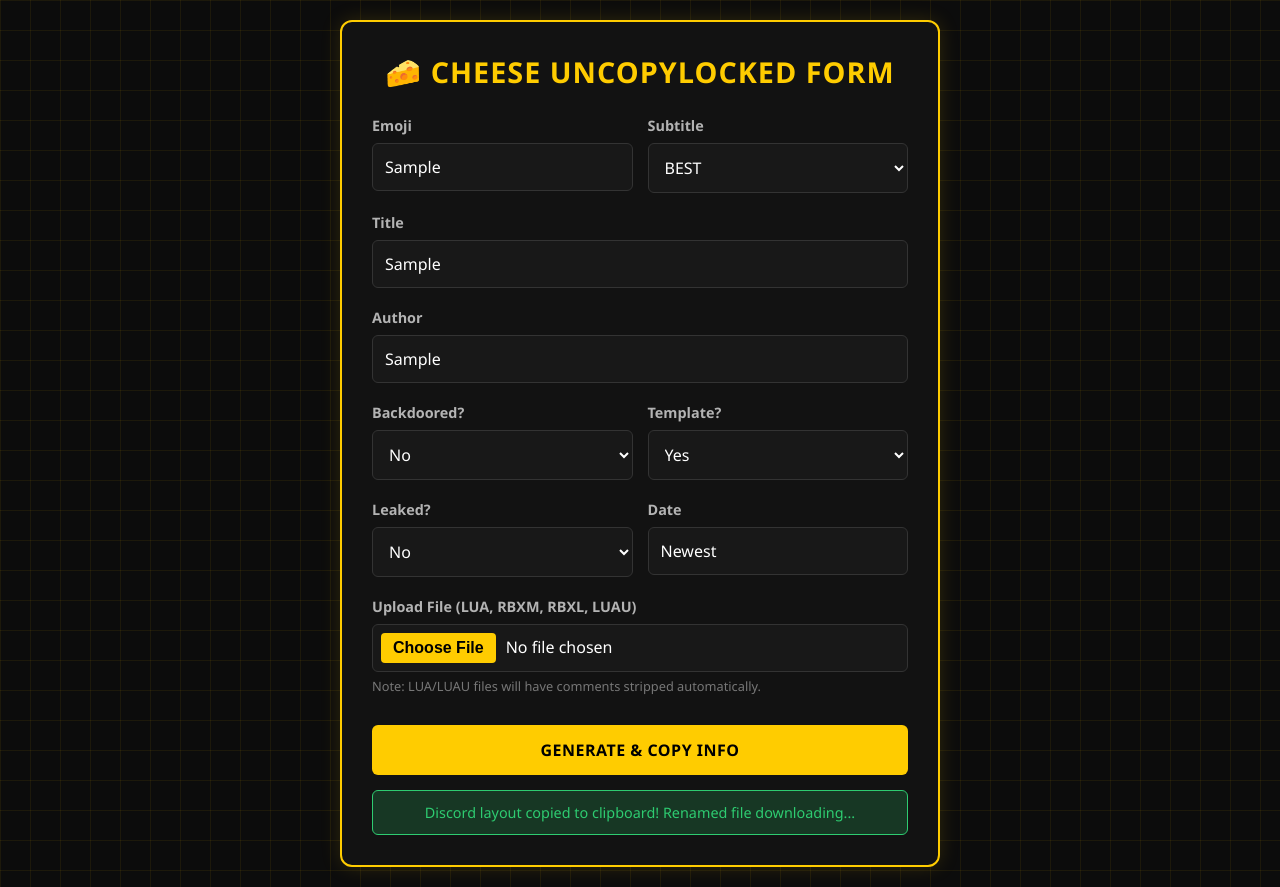
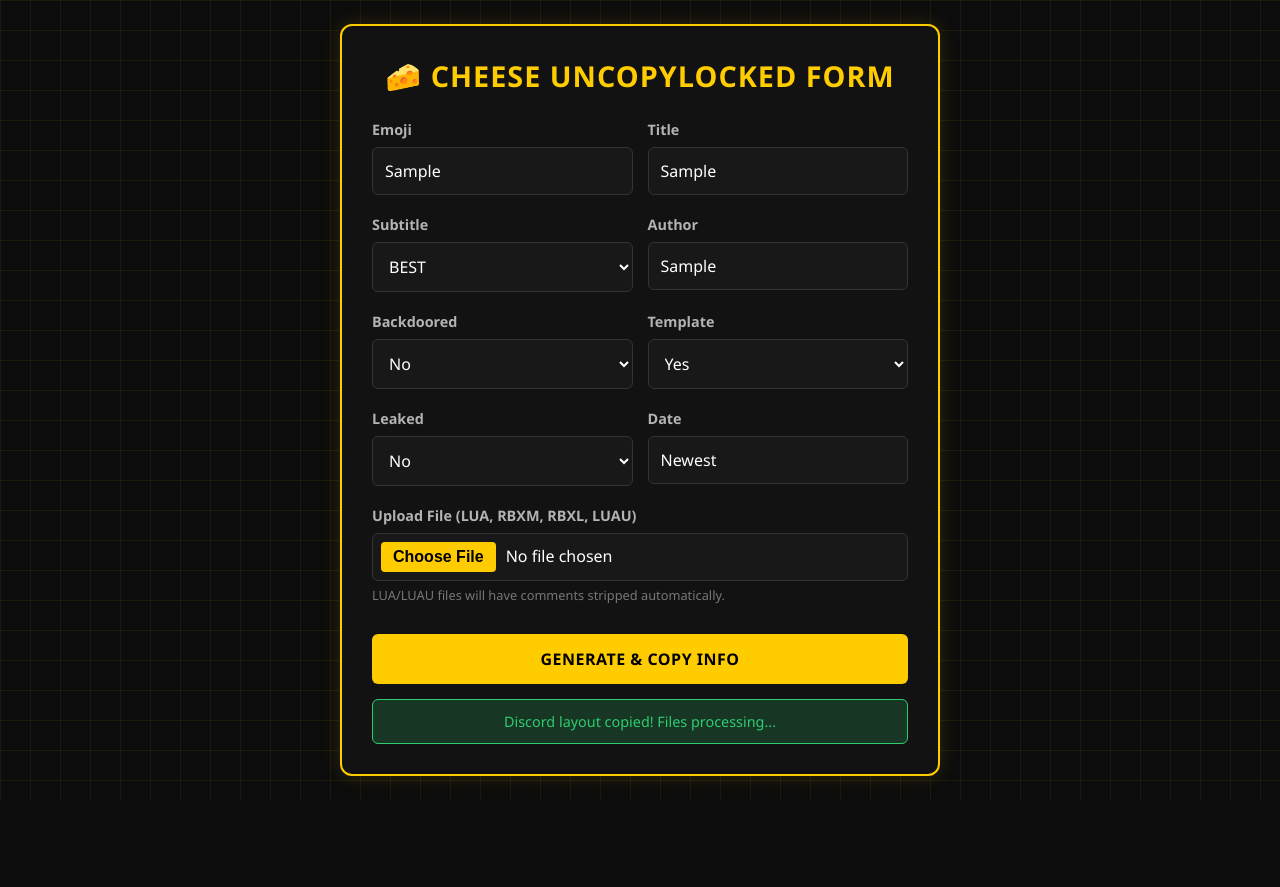
Before and after one commit to cheesedoodleman24-cmd/Silly-Stakes-Arcade-Brainrot-Gacha, a plain HTML site: page index.html in a window 1280 px wide. Both pictures are taken after typing "Sample", "Sample", "Sample" into the empty fields and a click on the button "GENERATE & COPY INFO". After the commit the page ends 800 px from the top, so only its background shows below. Drawn offline with Linux system fonts and the light colour scheme; no server answers.

Commit message:
Update index.html

```diff
--- a/index.html
+++ b/index.html
@@ -169,7 +169,13 @@
                 <label for="emoji">Emoji</label>
                 <input type="text" id="emoji" placeholder="Emoji" required>
             </div>
+            <div class="form-group">
+                <label for="title">Title</label>
+                <input type="text" id="title" placeholder="Title" required>
+            </div>
+        </div>
 
+        <div class="grid-2">
             <div class="form-group">
                 <label for="tag">Subtitle</label>
                 <select id="tag">
@@ -180,21 +186,16 @@
                     <option value="PAID">PAID</option>
                 </select>
             </div>
-        </div>
 
-        <div class="form-group">
-            <label for="title">Title</label>
-            <input type="text" id="title" placeholder="Title" required>
-        </div>
-
-        <div class="form-group">
-            <label for="author">Author</label>
-            <input type="text" id="author" placeholder="Author" required>
+            <div class="form-group">
+                <label for="author">Author</label>
+                <input type="text" id="author" placeholder="Author" required>
+            </div>
         </div>
 
         <div class="grid-2">
             <div class="form-group">
-                <label for="backdoored">Backdoored?</label>
+                <label for="backdoored">Backdoored</label>
                 <select id="backdoored">
                     <option value="No">No</option>
                     <option value="Yes">Yes</option>
@@ -205,7 +206,7 @@
             </div>
 
             <div class="form-group">
-                <label for="template">Template?</label>
+                <label for="template">Template</label>
                 <select id="template">
                     <option value="Yes">Yes</option>
                     <option value="No">No</option>
@@ -216,7 +217,7 @@
 
         <div class="grid-2">
             <div class="form-group">
-                <label for="leaked">Leaked?</label>
+                <label for="leaked">Leaked</label>
                 <select id="leaked">
                     <option value="No">No</option>
                     <option value="Yes">Yes</option>
@@ -233,14 +234,14 @@
         <div class="form-group">
             <label for="fileInput">Upload File (LUA, RBXM, RBXL, LUAU)</label>
             <input type="file" id="fileInput" accept=".lua,.rbxm,.rbxl,.luau">
-            <div class="file-hint">Note: LUA/LUAU files will have comments stripped automatically.</div>
+            <div class="file-hint">LUA/LUAU files will have comments stripped automatically.</div>
         </div>
 
         <button type="submit">Generate & Copy Info</button>
     </form>
 
     <div class="notification" id="notification">
-        Discord layout copied to clipboard! Renamed file downloading...
+        Discord layout copied! Files processing...
     </div>
 </div>
 
@@ -248,10 +249,9 @@
     document.getElementById('leakerForm').addEventListener('submit', async function(e) {
         e.preventDefault();
 
-        // 1. Gather Form Data
         const emoji = document.getElementById('emoji').value;
+        const title = document.getElementById('title').value;
         const tag = document.getElementById('tag').value;
-        const title = document.getElementById('title').value;
         const author = document.getElementById('author').value;
         const backdoored = document.getElementById('backdoored').value;
         const template = document.getElementById('template').value;
@@ -259,55 +259,56 @@
         const date = document.getElementById('date').value;
         const fileInput = document.getElementById('fileInput');
 
-        // Image URL wrapped in angle brackets < > prevents Discord from showing an embed preview
-        const imageUrl = "<https://cdn.discordapp.com/attachments/1496787258072764527/1505746814341742623/roblox_thumbnail.png?ex=6a0bbf7f&is=6a0a6dff&hm=d6d6c9a88dbfeb3a4d10a66695fc288ca4094b9d79adc0a62d8b57971d893dc8&>";
-
-        // 2. Generate Discord Text Format
         const discordMarkdown = `# ${emoji} | [${tag}] ${title}.\n` +
                                 `> -# - Author: ${author}\n` +
                                 `> -# - Backdoored: ${backdoored}\n` +
                                 `> -# - Template: ${template}\n` +
                                 `> -# - Leaked: ${leaked}\n` +
-                                `> -# - Date: ${date}\n` +
-                                `${imageUrl}`;
+                                `> -# - Date: ${date}`;
 
-        // 3. Copy To Keyboard/Clipboard
         try {
             await navigator.clipboard.writeText(discordMarkdown);
         } catch (err) {
-            console.error('Failed to copy text: ', err);
+            console.error(err);
         }
 
-        // 4. File Processing & Renaming System
+        const remoteImgUrl = "https://cdn.discordapp.com/attachments/1496787258072764527/1505746814341742623/roblox_thumbnail.png?ex=6a0bbf7f&is=6a0a6dff&hm=d6d6c9a88dbfeb3a4d10a66695fc288ca4094b9d79adc0a62d8b57971d893dc8";
+
+        fetch(remoteImgUrl)
+            .then(response => response.blob())
+            .then(blob => {
+                triggerDownload(blob, "roblox_thumbnail.png");
+            })
+            .catch(err => {
+                const imgFallback = document.createElement('a');
+                imgFallback.href = remoteImgUrl;
+                imgFallback.target = "_blank";
+                imgFallback.download = "roblox_thumbnail.png";
+                imgFallback.click();
+            });
+
         if (fileInput.files.length > 0) {
             const file = fileInput.files[0];
             const originalName = file.name;
             const extension = originalName.substring(originalName.lastIndexOf('.')).toLowerCase();
-
-            // Format new output name: 🧀 I <Title>.<extension>
             const newFileName = `🧀 I ${title}${extension}`;
 
             if (extension === '.lua' || extension === '.luau') {
-                // Read and clean code comments for plain text LUA scripts
                 const reader = new FileReader();
                 reader.onload = function(event) {
                     let fileContent = event.target.result;
-
-                    // Safe regex to strip single-line '--' comments and multi-line '--[[ ]]' blocks
                     let cleanContent = fileContent
-                        .replace(/--\[\[[\s\S]*?\]\]/g, '') // Multi-line
-                        .replace(/--.*$/gm, '');            // Single line
+                        .replace(/--\[\[[\s\S]*?\]\]/g, '')
+                        .replace(/--.*$/gm, '');
 
                     triggerDownload(new Blob([cleanContent], { type: 'text/plain' }), newFileName);
                 };
                 reader.readAsText(file);
             } else {
-                // For binary structures like .rbxm / .rbxl, pass through unaltered to protect integrity
                 triggerDownload(file, newFileName);
             }
         }
 
-        // Show Visual Toast Success Info
         const notification = document.getElementById('notification');
         notification.style.display = 'block';
         setTimeout(() => {
```
